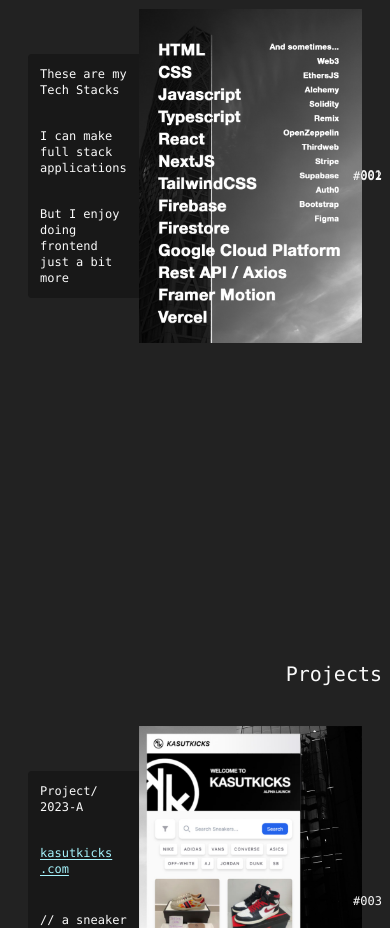
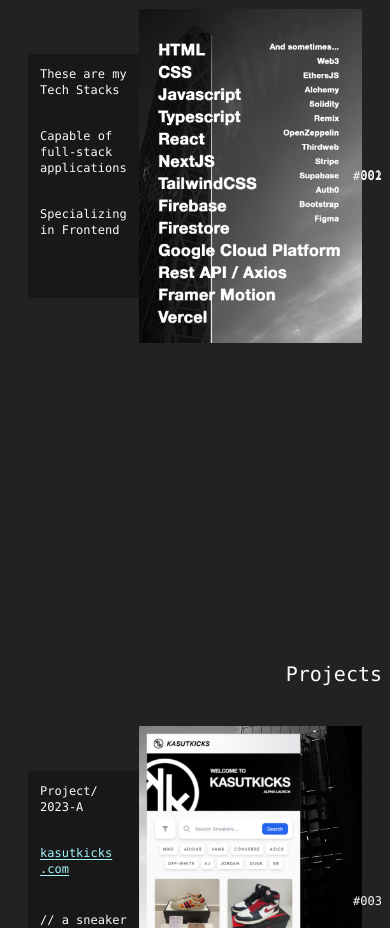
Before and after one commit to solahidris/portfoliosolah, a Next.js app: page / in a window 390 px wide. Shown: the part 900-1828 px from the top of the page. Built offline with nearby package versions, Linux system fonts and the light colour scheme.

Commit message:
Description update

```diff
--- a/components/ParallexPage.tsx
+++ b/components/ParallexPage.tsx
@@ -120,8 +120,8 @@ const ParallexPage = () => {
           <p className="absolute right-2 mb-[52vh] lg:text-2xl lg:right-10 font-mono text-xl justify-start lg:mr-[320px]">Tech Stack</p>
           <div className="absolute bg-neutral-900/[85%] w-[30%] p-3 rounded">
             <p className="font-mono text-xs">These are my Tech Stacks</p>
-            <p className="font-mono text-xs">I can make full stack applications</p>
-            <p className="font-mono text-xs h-[50px] lg:h-[0px] lg:mb-[15px]">But I enjoy doing frontend just a bit more</p>
+            <p className="font-mono text-xs">Capable of full-stack applications</p>
+            <p className="font-mono text-xs h-[50px] lg:h-[0px] lg:mb-[15px]">Specializing in Frontend</p>
           </div>
         </div>
       ),
```
